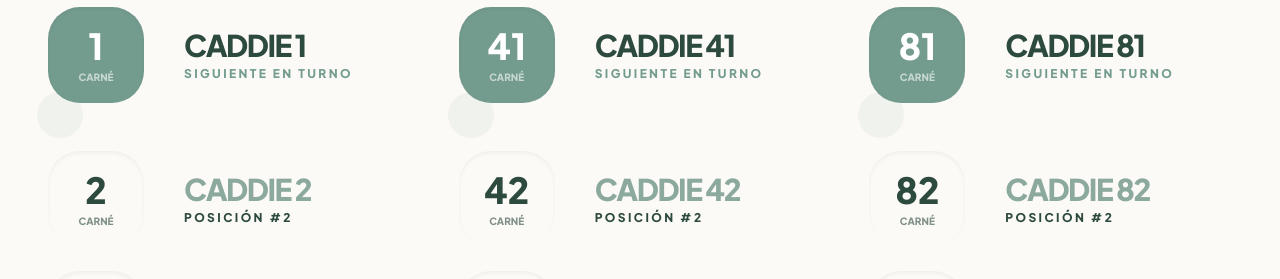
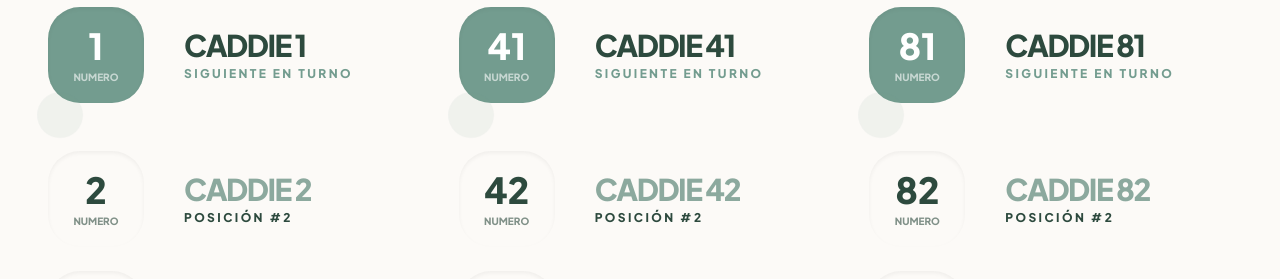
Before and after one commit to cristian055/Becariopatner1.0, a React (Vite) app: page /#/monitor in a window 1280 px wide. Shown: the part 407-686 px from the top of the page. Built offline with nearby package versions, Linux system fonts and the light colour scheme.

Commit message:
fix: Update label from 'Carné' to 'Numero' for consistency in PublicQueue component

```diff
--- a/components/PublicQueue.tsx
+++ b/components/PublicQueue.tsx
@@ -63,7 +63,7 @@ const PublicQueue: React.FC<PublicQueueProps> = ({ caddies, lists, lastDispatchB
                 <div key={caddie.id} className={`flex items-center ${layout.card} bg-arena rounded-[1.5rem] md:rounded-[3rem] border-2 md:border-4 border-campestre-100 shadow-md relative overflow-hidden`}>
                   <div className="absolute top-2 left-2 flex items-center gap-1 opacity-20">
                      <Hash size={12} className="text-campestre-800" />
-                     <span className="text-[8px] font-black uppercase">Carné</span>
+                     <span className="text-[8px] font-black uppercase">Numero</span>
                   </div>
 
                   <div className={`${layout.circle} bg-campestre-800 rounded-[1.2rem] md:rounded-[2.5rem] flex items-center justify-center text-white font-black shadow-lg ring-4 md:ring-8 ring-white/10 shrink-0`}>
@@ -120,7 +120,7 @@ const PublicQueue: React.FC<PublicQueueProps> = ({ caddies, lists, lastDispatchB
                       idx === 0 ? 'bg-campestre-500 text-white' : 'bg-arena text-campestre-300'
                     }`}>
                       <span className="text-lg md:text-4xl leading-none">{caddie.number}</span>
-                      <span className="text-[6px] md:text-[10px] uppercase opacity-60 font-black mt-1">Carné</span>
+                      <span className="text-[6px] md:text-[10px] uppercase opacity-60 font-black mt-1">Numero</span>
                     </div>
                     <div className="min-w-0">
                       <p className={`font-black text-sm md:text-3xl uppercase tracking-tighter truncate max-w-[120px] md:max-w-[200px] ${idx === 0 ? 'text-campestre-800' : 'text-campestre-400'}`}>
```
Also changed, not shown: 1 other file (tests, documents, lock files or other folders).
